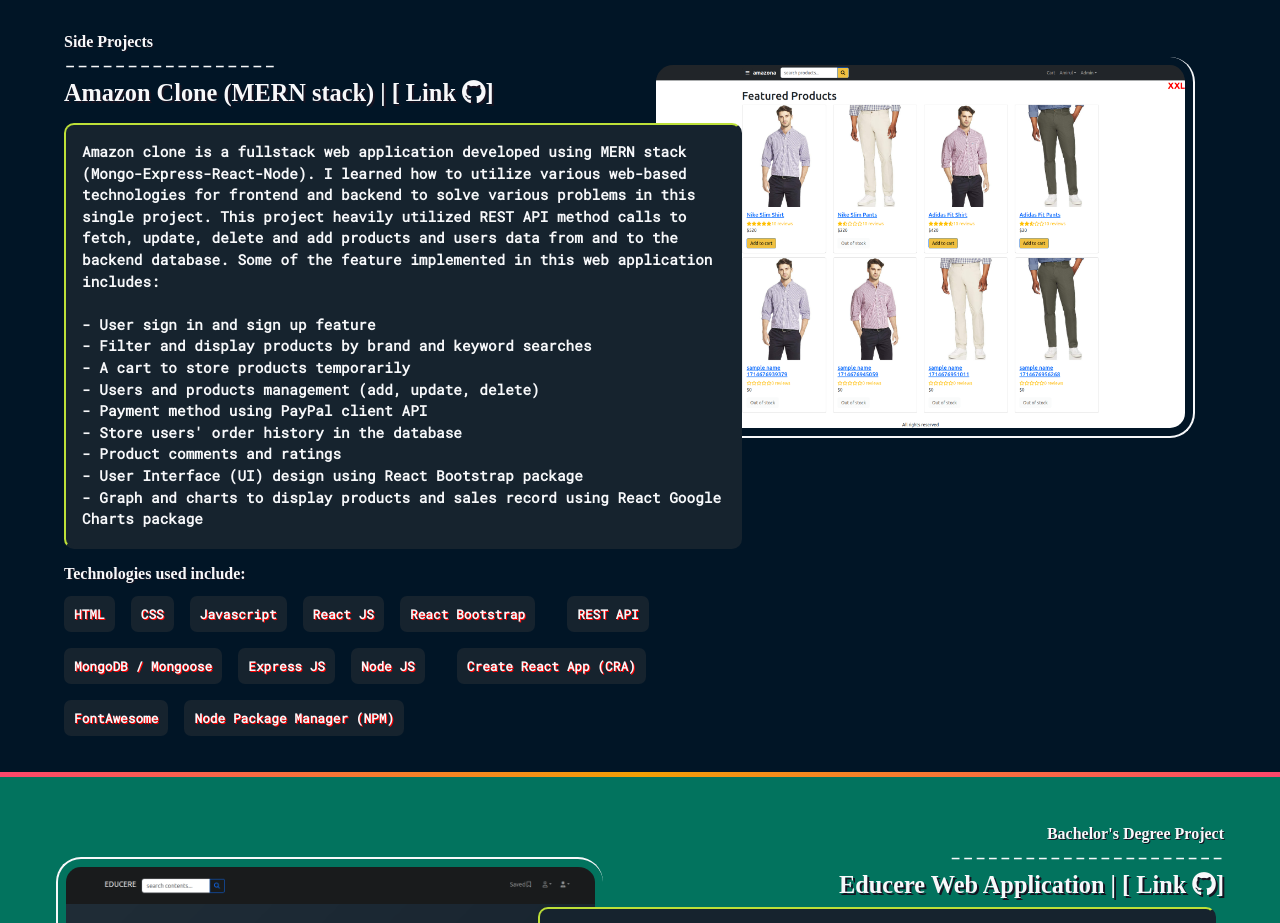
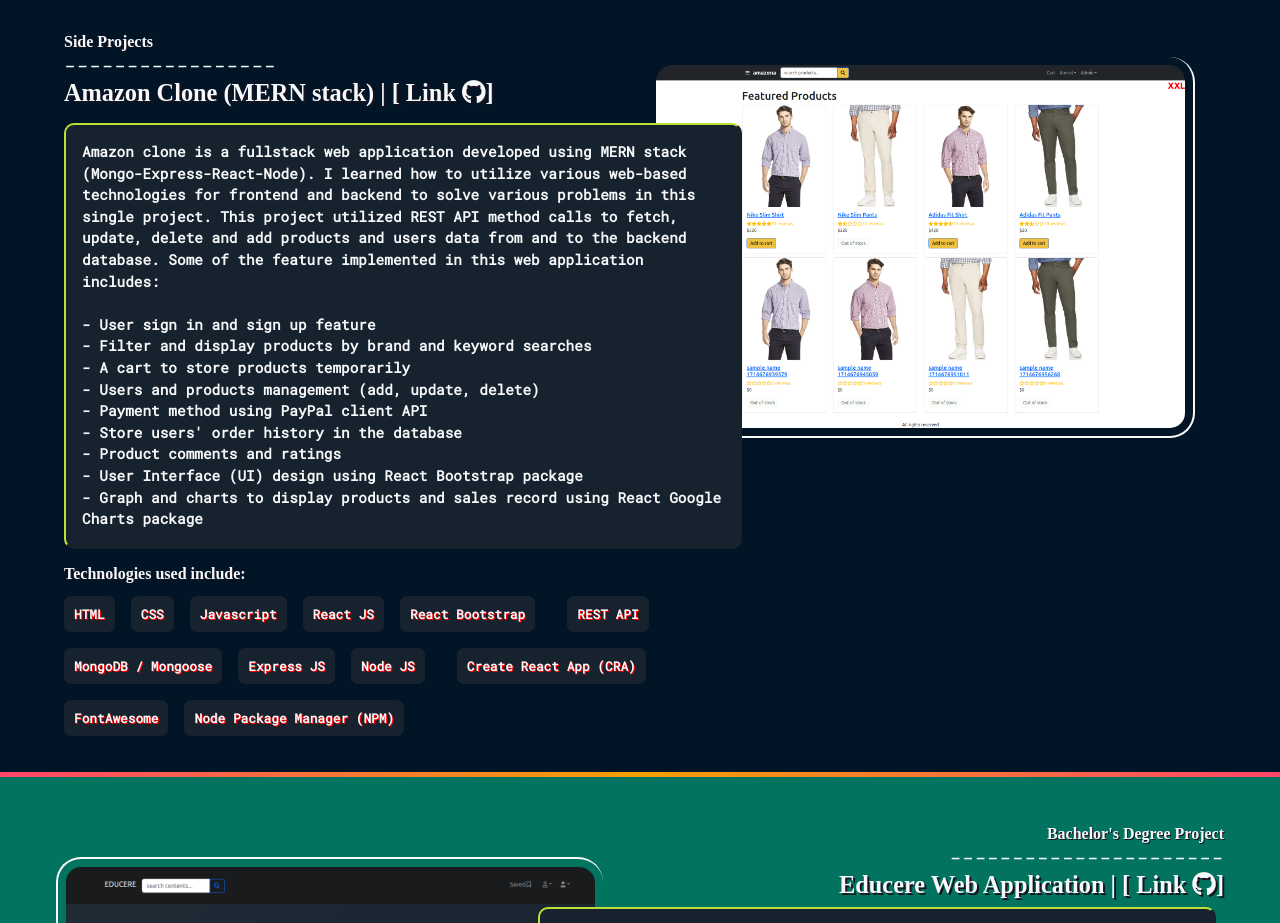
Before and after one commit to mirulh/portfolio-mirulh, a plain HTML site: page index.html in a window 1280 px wide. Shown: the part 1500-2423 px from the top of the page. Drawn offline with Linux system fonts and the light colour scheme; a web font is replaced by a local one.

Commit message:
update content

```diff
--- a/index.html
+++ b/index.html
@@ -90,7 +90,7 @@
                   <div>-----------------</div>
                   <h3>Amazon Clone (MERN stack) | [<a class="directory" style="text-decoration: none" href="https://github.com/mirulh/amazonMERN" target="_blank"> Link <span class="fa-brands fa-github"></span></a>] </h3>
                 </div>
-                <p class="black-box">Amazon clone is a fullstack web application developed using MERN stack (Mongo-Express-React-Node). I learned how to utilize various web-based technologies for frontend and backend to solve various problems in this single project. This project heavily utilized REST API method calls to fetch, update, delete and add products and users data from and to the backend database. Some of the feature implemented in this web application includes: <br> <br> - User sign in and sign up feature <br> - Filter and display products by brand and keyword searches <br> - A cart to store products temporarily <br> - Users and products management (add, update, delete) <br> - Payment method using PayPal client API  <br> - Store users' order history in the database <br> - Product comments and ratings <br> - User Interface (UI) design using React Bootstrap package <br> - Graph and charts to display products and sales record using React Google Charts package  </p>
+                <p class="black-box">Amazon clone is a fullstack web application developed using MERN stack (Mongo-Express-React-Node). I learned how to utilize various web-based technologies for frontend and backend to solve various problems in this single project. This project utilized REST API method calls to fetch, update, delete and add products and users data from and to the backend database. Some of the feature implemented in this web application includes: <br> <br> - User sign in and sign up feature <br> - Filter and display products by brand and keyword searches <br> - A cart to store products temporarily <br> - Users and products management (add, update, delete) <br> - Payment method using PayPal client API  <br> - Store users' order history in the database <br> - Product comments and ratings <br> - User Interface (UI) design using React Bootstrap package <br> - Graph and charts to display products and sales record using React Google Charts package  </p>
                 <div class="titles">
                   <h4>Technologies used include:</h4>
                   <ul>
```
